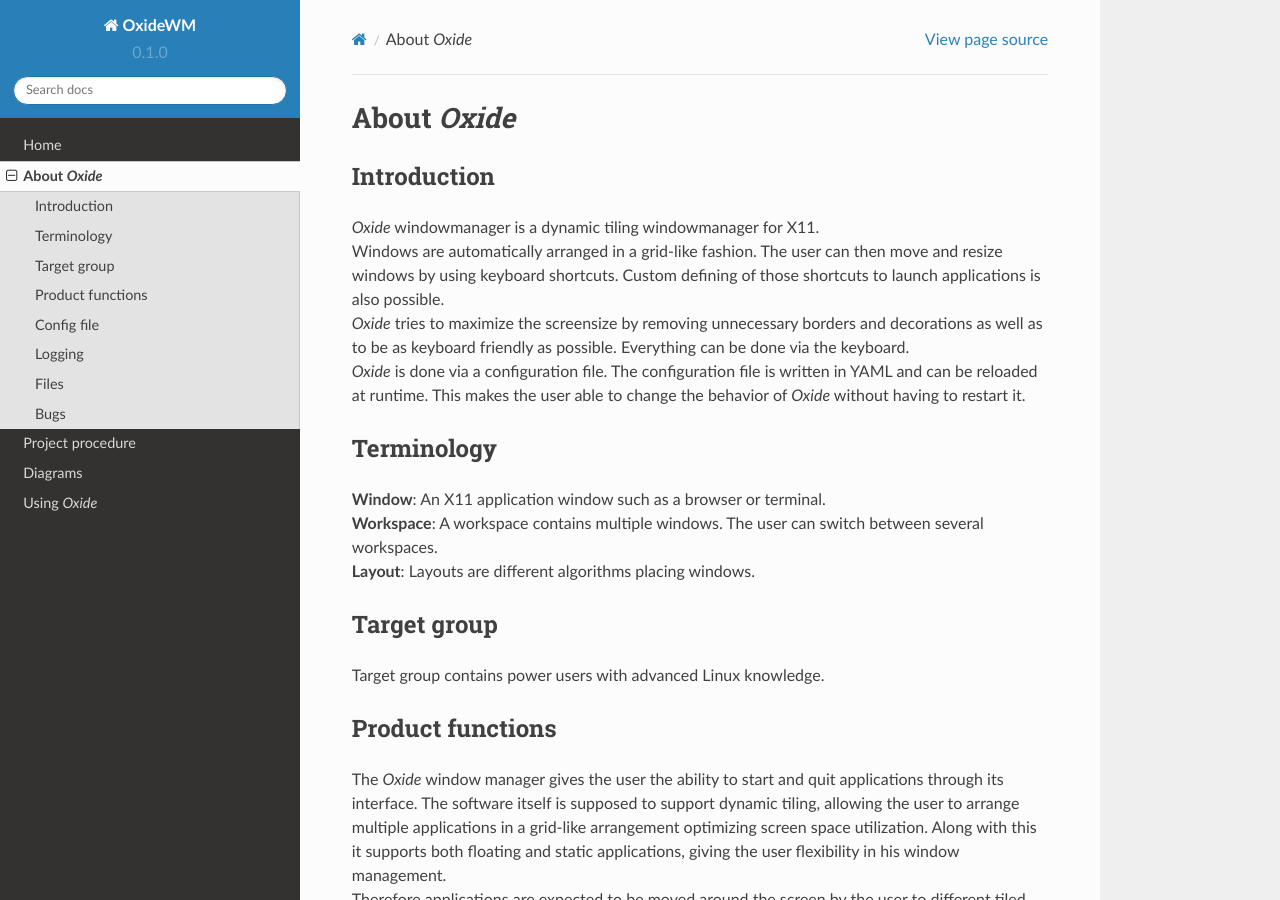
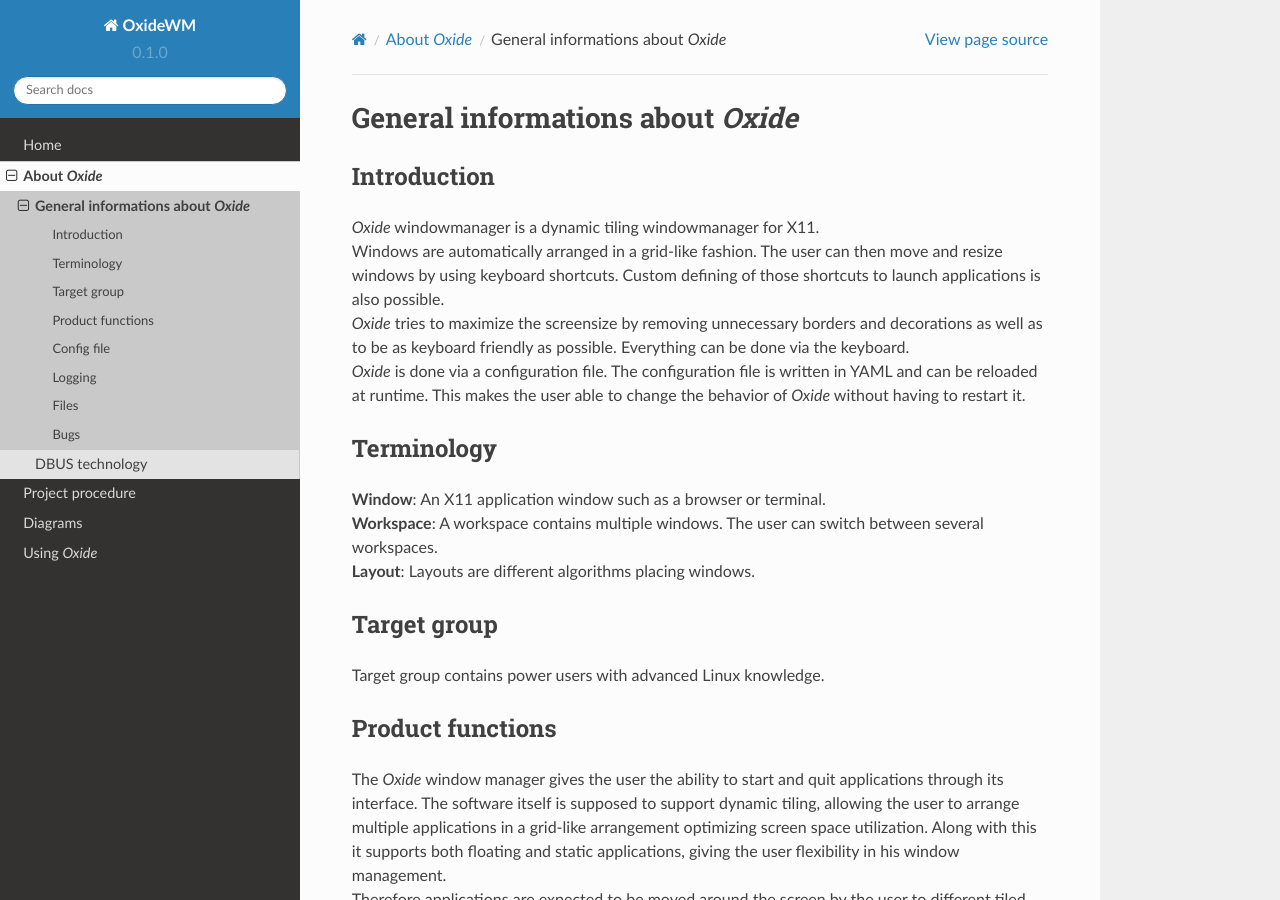
Before and after one commit to FelixSchladt/OxideWM, a Sphinx documentation site: the page built from docs/source/01_about/011_about.rst, in a window 1280 px wide and 900 px high. Built offline with Sphinx 7.4.7 and the Read the Docs theme 2.0.0, drawn with Linux system fonts in a browser that asks for light colours.

Commit message:
created new page for readthedocs dbus technology

```diff
--- a/docs/source/01_about.rst
+++ b/docs/source/01_about/011_about.rst
@@ -1,8 +1,8 @@
 .. _about:
 
-=============
-About *Oxide*
-=============
+==================================
+General informations about *Oxide*
+==================================
 
 Introduction
 ------------
@@ -47,7 +47,7 @@
 
     ~/.config/oxide/config.yml
 
-For a more detailed description of the config see :doc:`configuration of Oxide <04_using_oxide/042_config>`.
+For a more detailed description of the config see :doc:`configuration of Oxide <../04_using_oxide/042_config>`.
 
 Logging
 -------
--- /dev/null
+++ b/docs/source/01_about/01_index.rst
@@ -0,0 +1,11 @@
+.. _about_index:
+
+=============
+About *Oxide*
+=============
+
+.. toctree::
+        :maxdepth: 1
+
+        011_about
+        012_dbus
--- a/docs/source/index.rst
+++ b/docs/source/index.rst
@@ -6,7 +6,7 @@
 *Oxide* is a tiling window manager for X11. It is written in Rust and uses X11rb.
 This project idea is inspired by 10DWM, leftWM and i3WM.
 
-.. figure:: ../oxide-rice.png
+.. figure:: oxide-rice.png
    :align: center
    :width: 100%
 
```
Also changed, not shown: other parts of docs/source/index.rst (+1 -1 lines), docs/dbus-interface.md (deleted, +0 -23 lines), docs/source/01_about/012_dbus.rst (added, +46 -0 lines), docs/source/oxide-rice.png (renamed from docs/oxide-rice.png).
